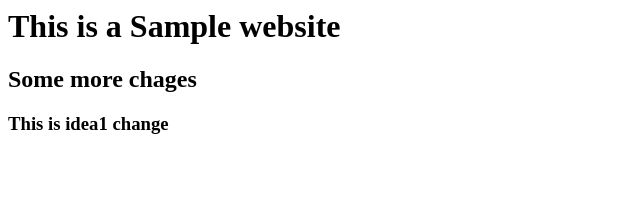
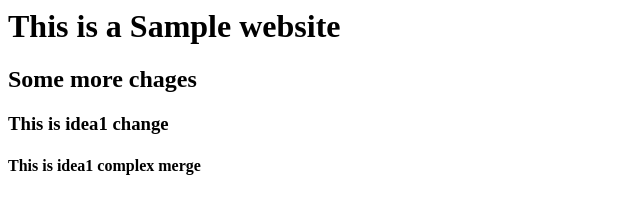
Before and after one commit to mohanraz81/myweb1012, a plain HTML site: page index.html in a window 1280 px wide. Shown: the whole page, without its empty margins (0-640 px from the left). Drawn offline with Linux system fonts and the light colour scheme.

Commit message:
idea1 complex merge

```diff
--- a/index.html
+++ b/index.html
@@ -1,3 +1,4 @@
 <h1>This is a Sample website</h1>
 <h2>Some more chages</h2>
 <h3>This is idea1 change</h3>
+<h4> This is idea1 complex merge</h4>
```
